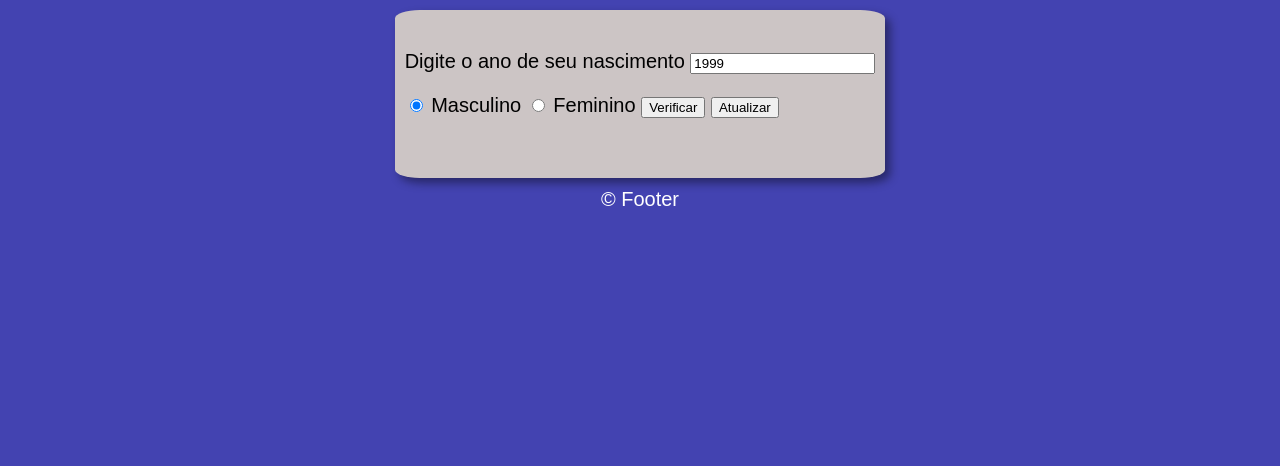
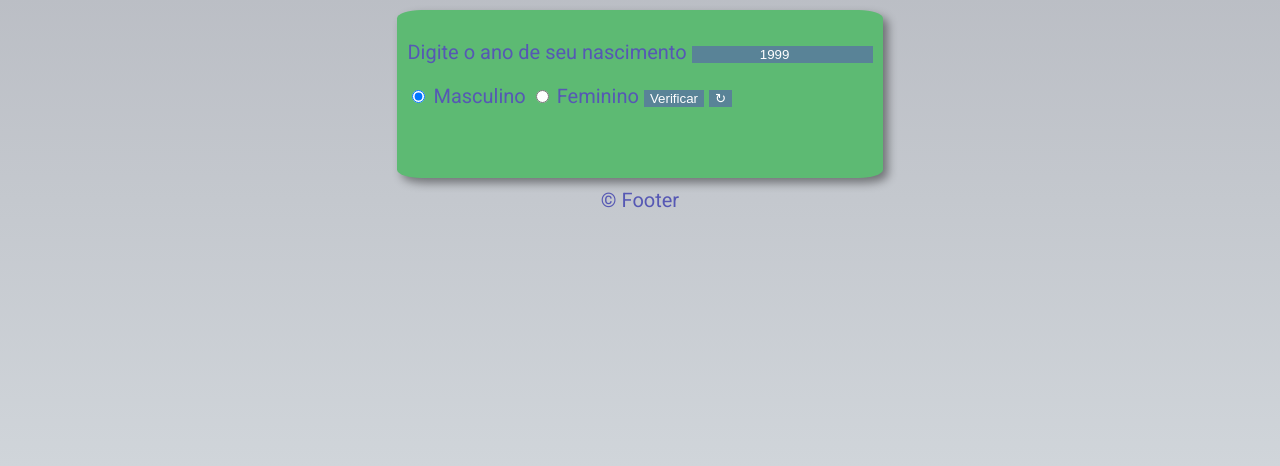
Before and after one commit to iMatheusouza/CeV-Exercicio, a plain HTML site: page index.html in a window 1280 px wide. Shown: the part 334-800 px from the top of the page. Drawn offline with Linux system fonts and the light colour scheme.

Commit message:
Style Improvement

```diff
--- a/estilo.css
+++ b/estilo.css
@@ -1,21 +1,24 @@
 body {
   margin: 0 0;
-  background-color: rgb(67, 67, 177);
-  font: normal 15pt Arial;
-  color: black;
+  background-image: linear-gradient(rgb(172, 174, 182), rgb(208, 213, 218));
+  background-repeat: no-repeat;
+  font: normal 15pt Roboto;
   height: 100vh;
   display: flex;
   justify-content: center;
   align-items: center;
   flex-direction: column;
+  color: rgb(86, 88, 180);
+  font-weight: 500;
+
 }
 
 header {
-  color: white;
+
 }
 
 section {
-  background: rgb(204, 197, 197);
+  background: #5DBA73;
   border-radius: 5%;
   display: flex;
   align-items: center;
@@ -25,15 +28,31 @@ section {
   padding: 10px 10px;
   max-width: 100%;
 }
-div {
+section div:last-child {
   margin: 10px 0;
+  display: flex;
+  justify-content: center;
+  flex-direction: column;
+  align-items: center;
+}
+input {
+  background: rgba(86, 88, 180, 0.555);
+  border: none;
+  color: white;
+  text-align: center;
+}
+
+button{
+  background: rgba(86, 88, 180, 0.555);
+  border: none;
+  color: white;
 }
 
 img {
-  align-content: center;
+  width: 200px;
+  height: 200px;
 }
 
 footer {
-  color: white;
   margin: 10px 0;
 }
--- a/index.html
+++ b/index.html
@@ -5,12 +5,13 @@
     <meta name="viewport" content="width=device-width, initial-scale=1.0">
     <meta http-equiv="X-UA-Compatible" content="ie=edge">
     <link rel="stylesheet" href="./estilo.css" type="text/css">
+    <link href="https://fonts.googleapis.com/css?family=Roboto&display=swap" rel="stylesheet">
     <title>Exercício 1</title>
   </head>
 
   <body>
     <header>
-      <h1>Identificador de idades</h1>
+      <h1>Identificador de Idades</h1>
     </header>
 
       <section>
@@ -25,7 +26,7 @@
           <label>Feminino</label>
 
           <button id="validateButton">Verificar</button>
-          <button id="refreshButton" onclick="refresh()">Atualizar</button>
+          <button id="refreshButton" onclick="refresh()">↻</button>
         </div>
 
         <div id="newContent">
```
Also changed, not shown: script.js (+9 -1 lines).
